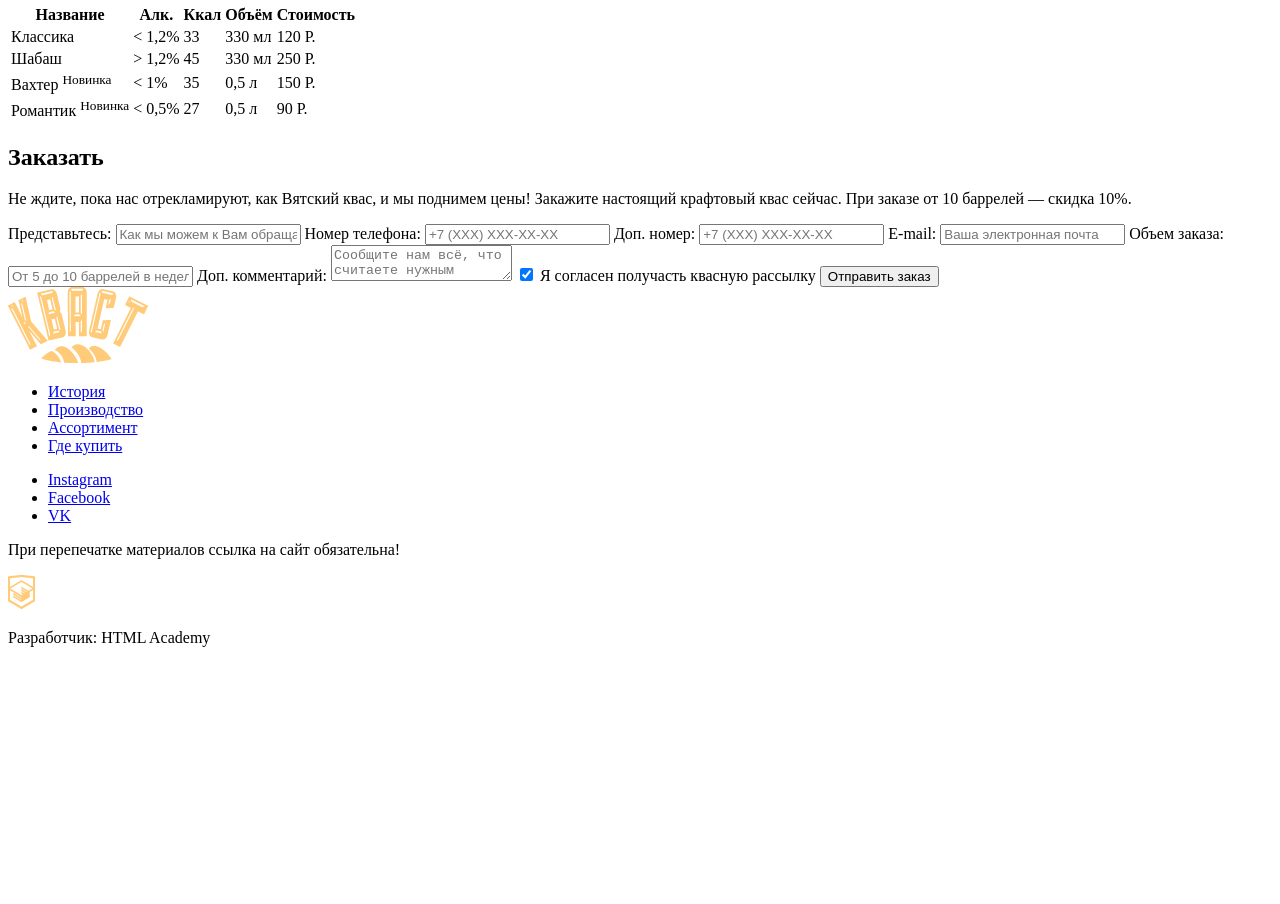
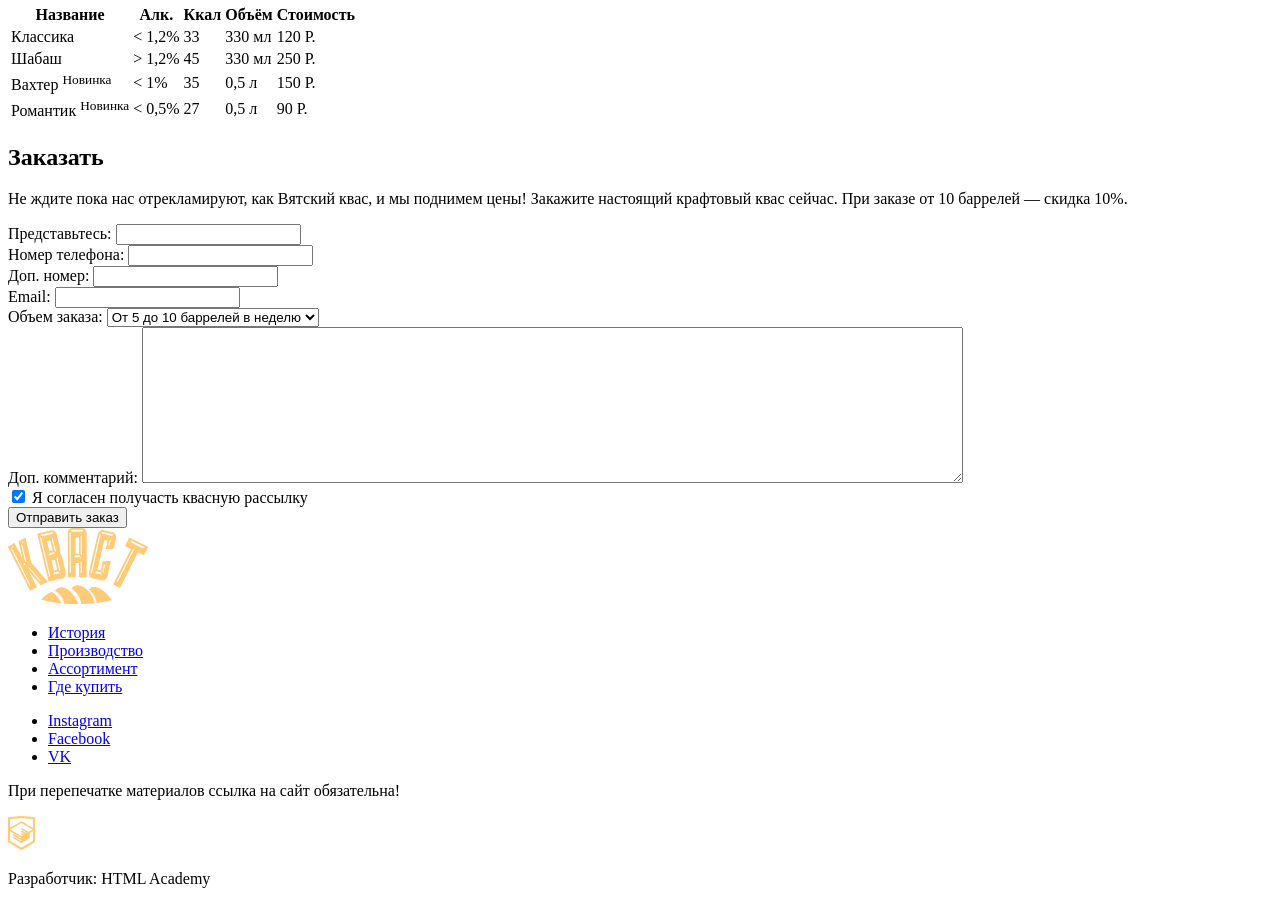
Before and after one commit to petitechatte/kvast, a plain HTML site: page site/index.html in a window 1280 px wide. Shown: the part 2603-3507 px from the top of the page. Before the commit the page ends 3266 px from the top, so only its background shows below. Drawn offline with Linux system fonts and the light colour scheme.

Commit message:
Исправила блок с формой

```diff
--- a/site/index.html
+++ b/site/index.html
@@ -157,18 +157,20 @@
   	</section>
   	<section class="custom-form">
   		<h2>Заказать</h2>
-  		<p>Не ждите, пока нас отрекламируют, как Вятский квас, и мы поднимем цены! Закажите настоящий крафтовый квас сейчас. При заказе от 10 баррелей &mdash; скидка 10%.</p>
+  		<p>Не ждите пока нас отрекламируют, как Вятский квас, и мы поднимем цены! Закажите настоящий крафтовый квас сейчас. При заказе от 10 баррелей &mdash; скидка 10%.</p>
   		<form method="post" action="#">
-  			<label for="name">Представьтесь: <input type="text" name="name" placeholder="Как мы можем к Вам обращаться?"></label>
-  			<label class="half-sized">Номер телефона: <input type="text" name="phone-number" placeholder="+7 (XXX) XXX-XX-XX"></label>
-  			<label class="half-sized">Доп. номер: <input type="text" name="other-phone-number" placeholder="+7 (XXX) XXX-XX-XX"></label>
-  			<label>E-mail: <input type="text" name="e-mail" placeholder="Ваша электронная почта"></label>
+  			<label for="name">Представьтесь: <input type="text" name="name"></label><br>
+  			<label class="half-sized">Номер телефона: <input type="text" name="phone-number"></label><br>
+            <label class="half-sized">Доп. номер: <input type="text" name="other-phone-number"></label><br>
+            <label>Email: <input type="text" name="e-mail"></label><br>
   			<label>Объем заказа:
-  				<input type="text" name="kwas-quantanty" placeholder="От 5 до 10 баррелей в неделю">
-  			</label>
-  			<label>Доп. комментарий: <textarea name="comment" placeholder="Сообщите нам всё, что считаете нужным"></textarea></label>
-  			<label><input type="checkbox" name="spam" checked=""> Я согласен получасть квасную рассылку</label>
-  			<button class="btn" type="submit">Отправить заказ</button>
+  		      <select name="kwas-quantanty">
+               <option value="5-10">От 5 до 10 баррелей в неделю</option>
+              </select>
+            </label><br>
+          <label>Доп. комментарий: <textarea name="comment" cols="100" rows="10"></textarea></label><br>
+          <label><input type="checkbox" name="spam" checked=""> Я согласен получасть квасную рассылку</label><br>
+          <button class="btn" type="submit">Отправить заказ</button>
   		</form>
   	</section>
   	<footer>
```
Also changed, not shown: 1 other file.
